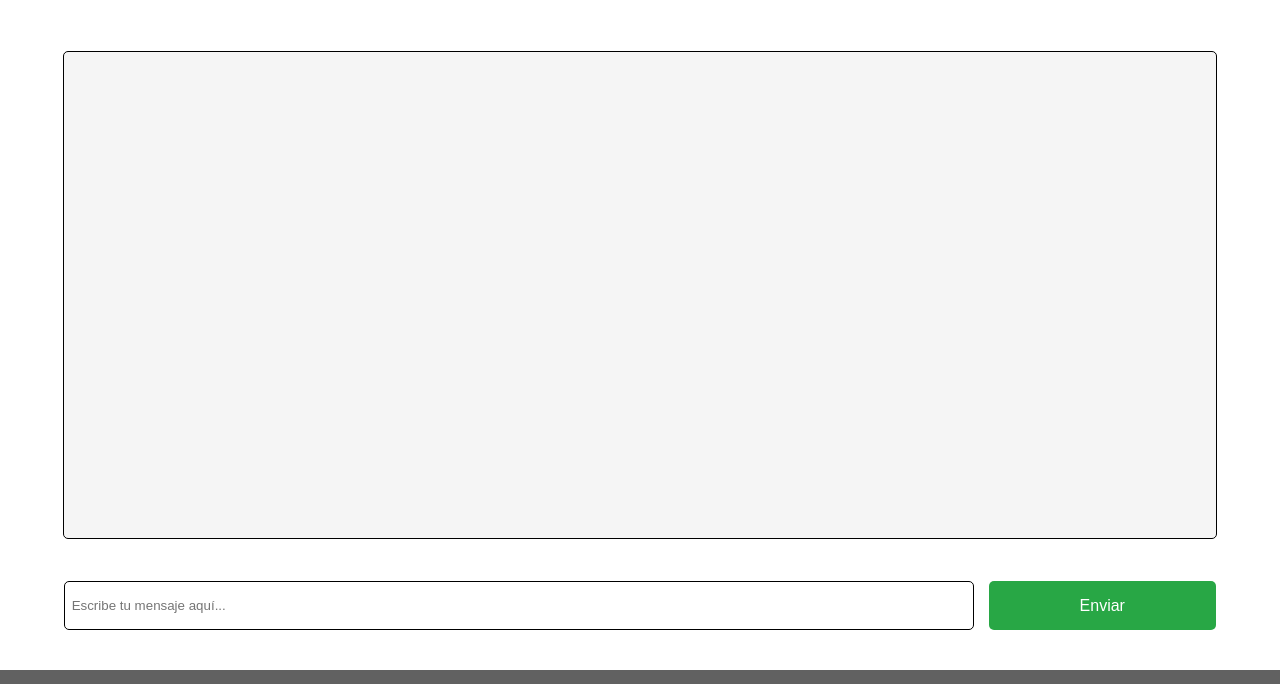
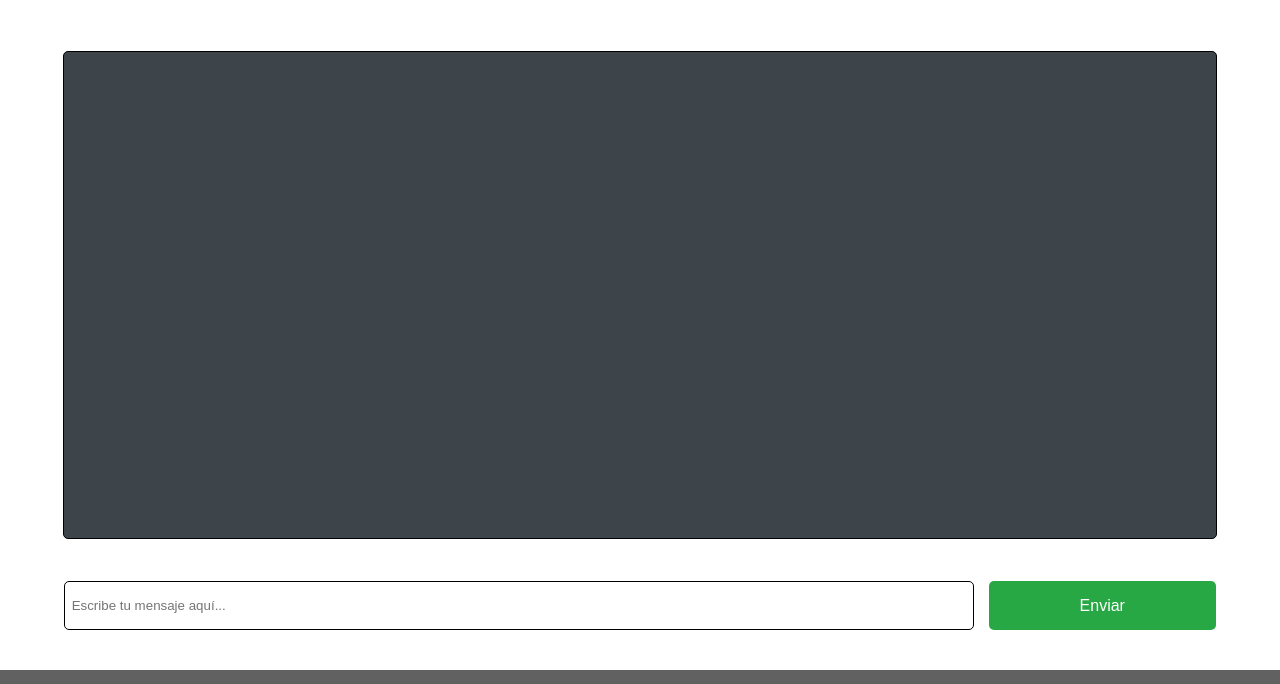
Before and after one commit to JonathanSolisCeballos/ChatSocketIO, a plain HTML site: page index.html in a window 1280 px wide. Shown: the part 62-746 px from the top of the page. Drawn offline with Linux system fonts and the light colour scheme.

```diff
--- a/style.css
+++ b/style.css
@@ -12,7 +12,8 @@
   align-items: center;
   font-family: 'Roboto', sans-serif;
 }
-h1{
+
+h1 {
   text-align: center;
 }
 
@@ -23,7 +24,7 @@
   border: 1px solid black;
   margin: 2rem auto;
   border-radius: 5px;
-  background: #f5f5f5;
+  background-color: #3D444A;
 }
 
 .formContainer {
```
